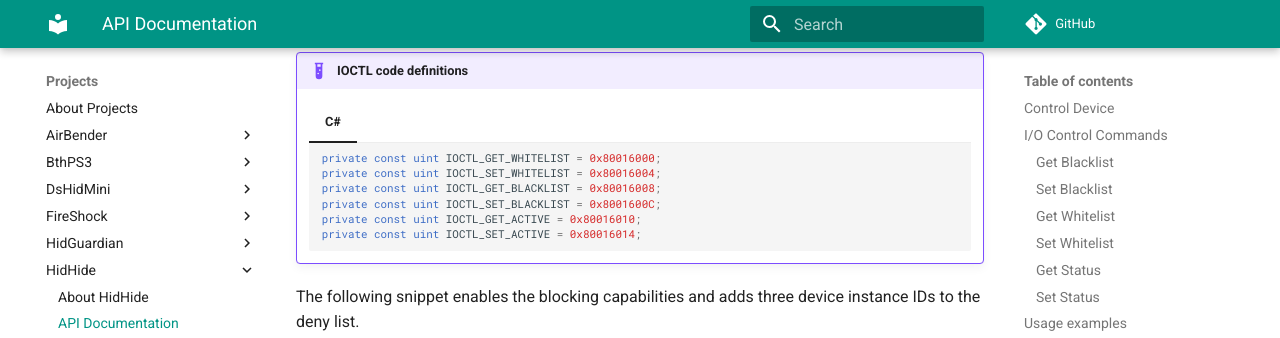
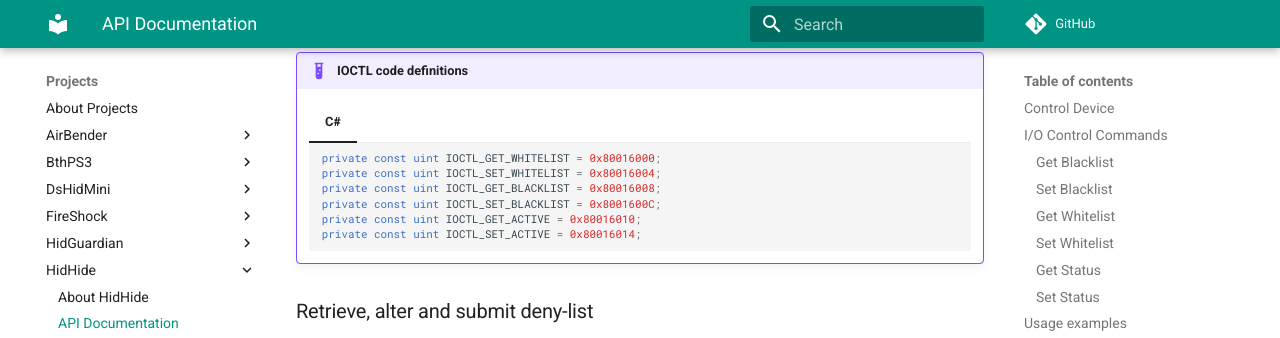
Before and after one commit to nefarius/ViGEm.github.io, an MkDocs documentation site: the page built from docs/projects/HidHide/API-Documentation.md, in a window 1280 px wide and 900 px high, scrolled down 5066 px, cut to the strip 0-338 px from the top of the window. Built offline with MkDocs 1.6.1 and Material for MkDocs 9.7.7, drawn with Linux system fonts in a browser that asks for light colours; comment, search, counter and statistics services are not loaded.

Commit message:
Removed redundant sentence

````diff
--- a/docs/projects/HidHide/API-Documentation.md
+++ b/docs/projects/HidHide/API-Documentation.md
@@ -158,8 +158,6 @@
         private const uint IOCTL_SET_ACTIVE = 0x80016014;
         ```
 
-The following snippet enables the blocking capabilities and adds three device instance IDs to the deny list.
-
 ### Retrieve, alter and submit deny-list
 
 <script src="https://gist.github.com/nefarius/880845646d177c74e94880f0568909d1.js"></script>
````
